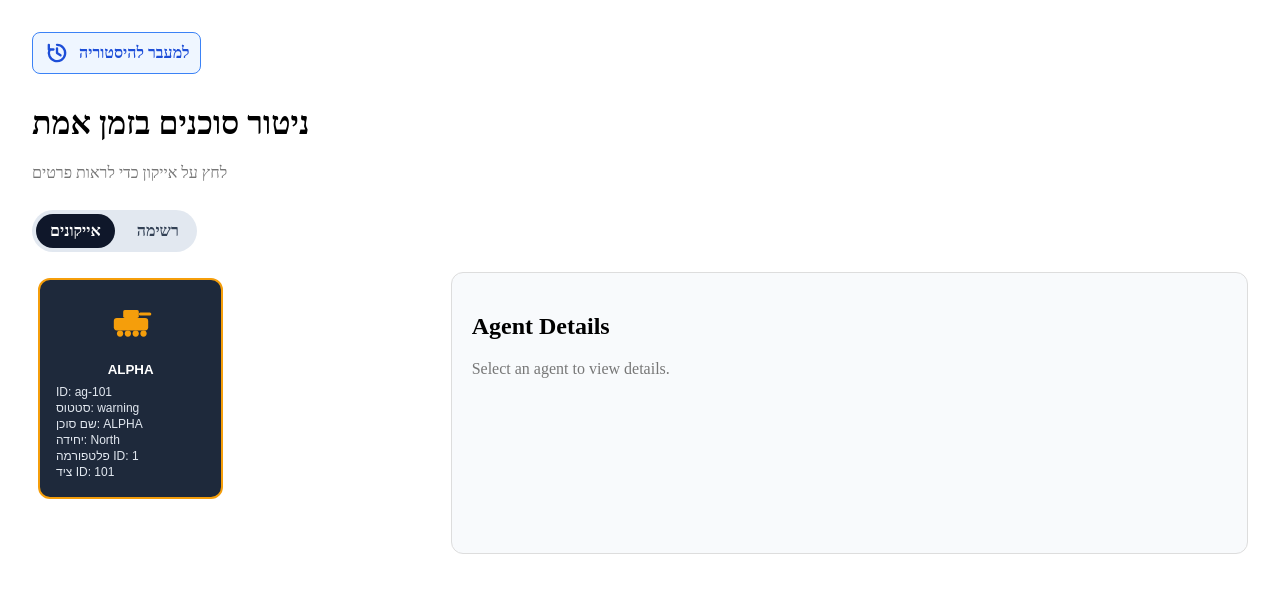
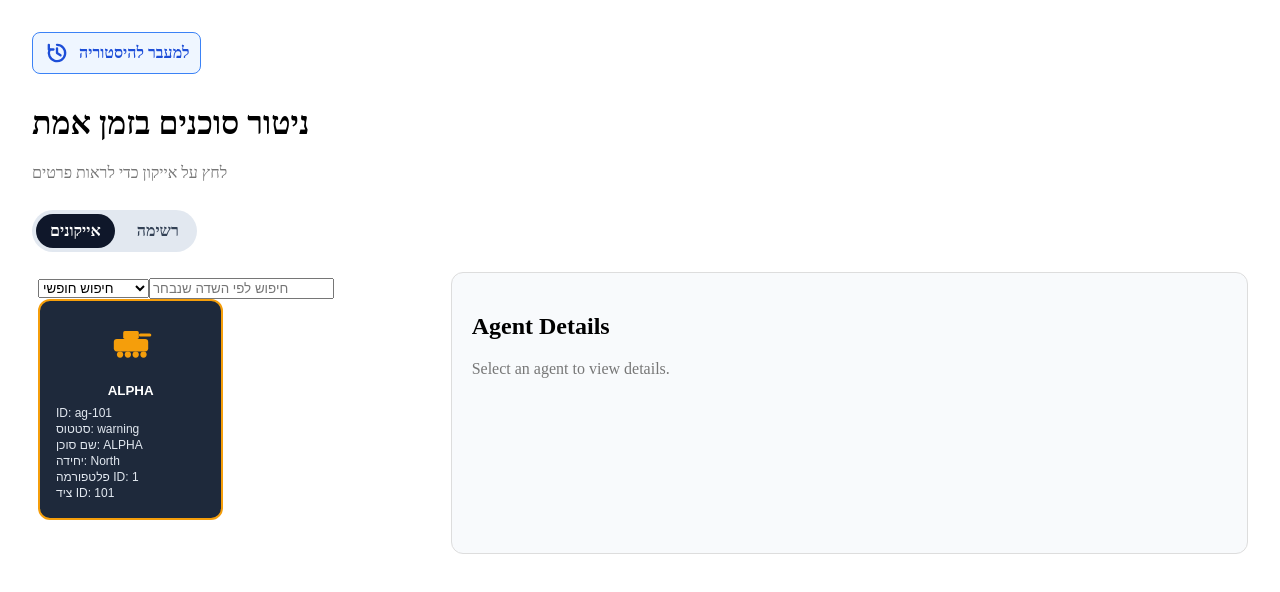
Before and after one commit to davidtiechman/manager, a React (Vite) app in the folder manager-ui/: page / in a window 1280 px wide. Shown: the top 592 px of the page. Built offline with nearby package versions, Linux system fonts and the light colour scheme; no server answers.

Commit message:
Add real-time platform search filter

```diff
--- a/manager-ui/src/components/realTimeView/Preview.tsx
+++ b/manager-ui/src/components/realTimeView/Preview.tsx
@@ -2,11 +2,12 @@ import { useEffect, useRef, useState } from 'react';
 import { useNavigate, useParams } from 'react-router-dom';
 import type { AgentResponse } from '../../types/realTimeAgents/agentResponse';
 import type { AgentPreviewData, ConfigurationTableData } from '../../types/realTimeAgents/tables';
-import { toAgentPreview } from '../../types/realTimeAgents/adapter';
+import {toAgentPreview, toPlatformTable } from '../../types/realTimeAgents/adapter';
 import Details from './AgentDetails';
 import { ApiService } from '../../api';
 import TankIcon from '../agent-details/TankIcon';
 import ModeNavigationLink from '../ModeNavigationLink';
+import type {PlatformSearchState } from '../../types/realTimeAgents/PlatformSearchField';
 
 const intervalFetchManager = Number(import.meta.env.VITE_FETCH_INTERVAL) || 10_000;
 
@@ -15,13 +16,37 @@ type ViewMode = 'icon' | 'list';
 export default function Preview() {
   const [agents, setAgents] = useState<AgentResponse[]>([]);
   const [loading, setLoading] = useState(true);
-  const [selectedAgentId, setSelectedAgentId] = useState<string | null>(null);
   const [viewMode, setViewMode] = useState<ViewMode>('icon');
   const [isConfigurationEditing, setIsConfigurationEditing] = useState(false);
   const [configurationMessage, setConfigurationMessage] = useState('');
   const isConfigurationEditingRef = useRef(isConfigurationEditing);
   const { agentId: routeAgentId } = useParams<{ agentId: string }>();
   const navigate = useNavigate();
+  const [selectedAgentId, setSelectedAgentId] = useState<string | null>(null);
+  const [search, setSearch] = useState<PlatformSearchState>({
+  field: 'free',
+  text: '',
+});
+  const filteredAgents = agents.filter((agent) => {
+    const searchText = search.text.toLowerCase();
+
+  if (searchText === '') {
+    return true;
+  }
+  const platformFields = toPlatformTable(agent);
+
+  if (search.field === 'free') {
+    return JSON.stringify(agent)
+      .toLowerCase()
+      .includes(searchText);
+  }
+
+  return String(platformFields[search.field] || '')
+    .toLowerCase()
+    .includes(searchText);
+});
+
+
 
   useEffect(() => {
     isConfigurationEditingRef.current = isConfigurationEditing;
@@ -140,8 +165,39 @@ export default function Preview() {
 
       <div className="home-layout">
         <aside className="agents-pane">
+          <div className="filters-box">
+  <select
+    value={search.field}
+    onChange={(e) =>
+      setSearch((prev) => ({
+        ...prev,
+        field: e.target.value as PlatformSearchState['field'],
+      }))
+    }
+  >
+    <option value="free">חיפוש חופשי</option>
+    <option value="platformId">Platform ID</option>
+    <option value="platformName">Platform Name</option>
+    <option value="unit">Unit</option>
+    <option value="unit_code">Unit Code</option>
+    <option value="zayad_id">Zayad ID</option>
+    <option value="call_sign">Call Sign</option>
+  </select>
+
+  <input
+    type="text"
+    placeholder="חיפוש לפי השדה שנבחר"
+    value={search.text}
+    onChange={(e) =>
+      setSearch((prev) => ({
+        ...prev,
+        text: e.target.value,
+      }))
+    }
+  />
+</div>
           <div className={`agents-grid ${viewMode === 'list' ? 'agents-list' : ''}`}>
-            {agents.map((agent) => {
+            {filteredAgents.map((agent) => {
               const previewAgent = toAgentPreview(agent);
 
               return (
--- /dev/null
+++ b/manager-ui/src/types/realTimeAgents/PlatformSearchField.ts
@@ -0,0 +1,10 @@
+import type { PlatformTableData } from './tables';
+
+export type PlatformSearchField =
+  | 'free'
+  | Extract<keyof PlatformTableData, string>;
+
+export type PlatformSearchState = {
+  field: PlatformSearchField;
+  text: string;
+};
```
